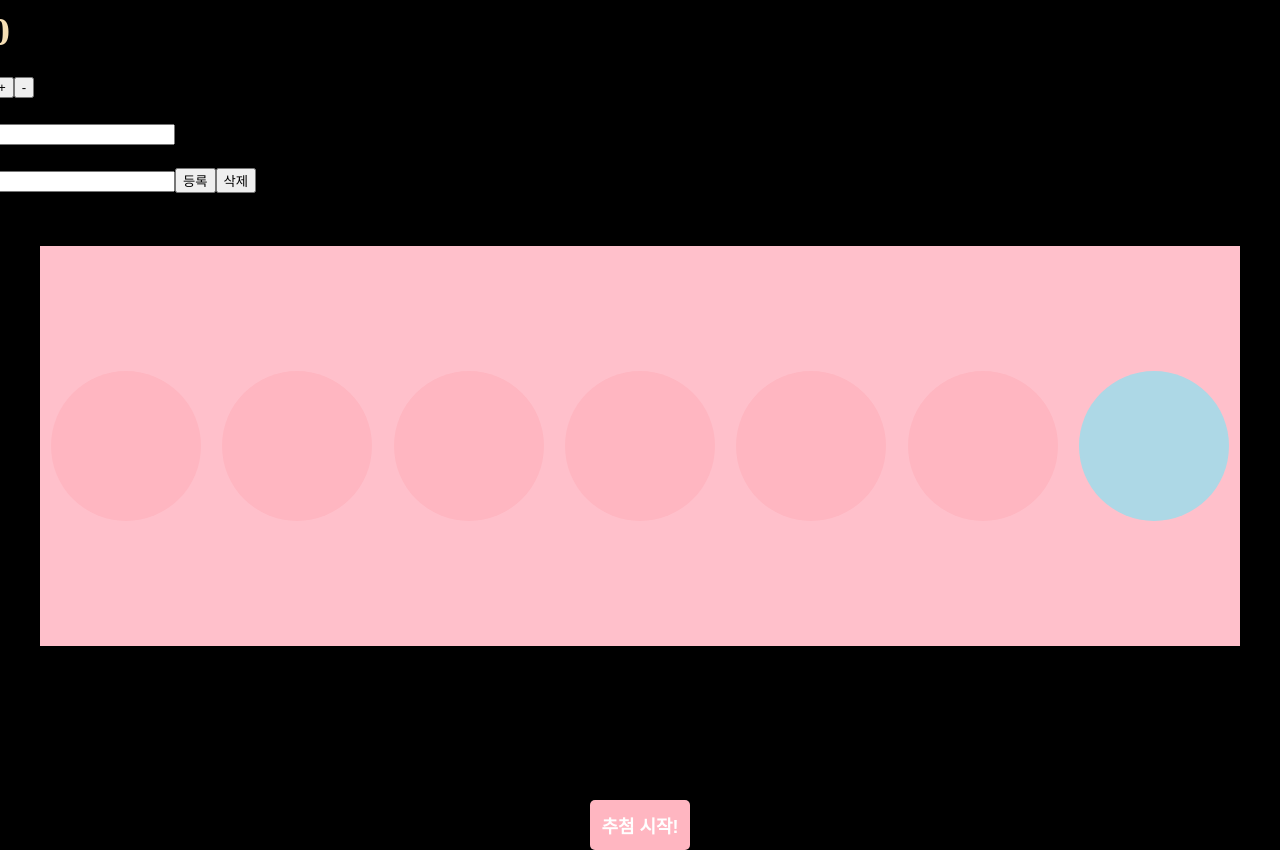
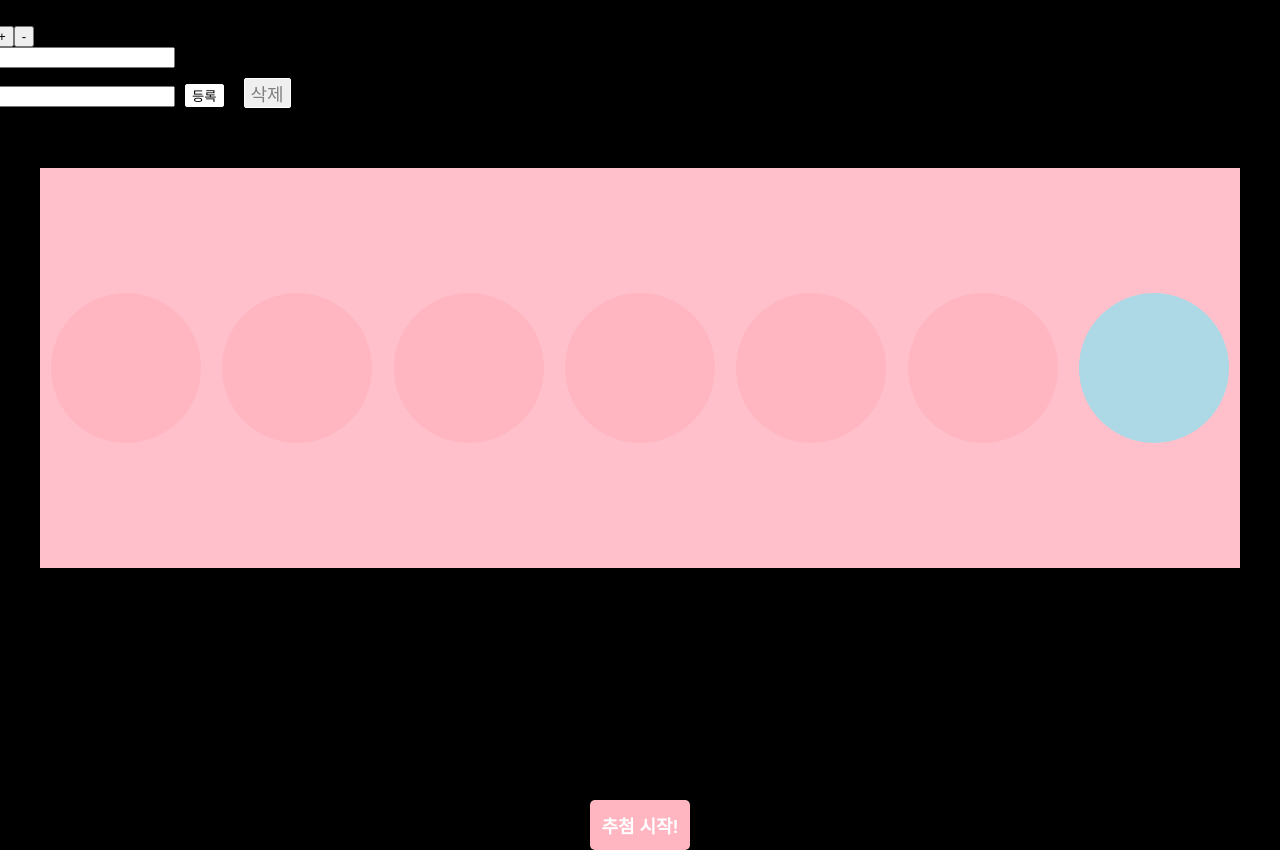
Before and after one commit to rlawnsrud0509/React, a React (Create React App) app: page / in a window 1280 px wide. Built offline with nearby package versions, Linux system fonts and the light colour scheme.

Commit message:
styled-components

```diff
--- a/package.json
+++ b/package.json
@@ -9,6 +9,7 @@
     "react": "^18.2.0",
     "react-dom": "^18.2.0",
     "react-scripts": "5.0.1",
+    "styled-components": "^5.3.5",
     "web-vitals": "^2.1.4"
   },
   "scripts": {
--- a/public/index.html
+++ b/public/index.html
@@ -1,5 +1,5 @@
 <!DOCTYPE html>
-<html lang="en">
+<html lang="ko">
   <head>
     <meta charset="utf-8" />
     <link rel="icon" href="%PUBLIC_URL%/favicon.ico" />
--- a/src/App.css
+++ b/src/App.css
@@ -9,16 +9,9 @@ body {
   align-items: center;
 }
 
-#root {
-  font-size: 40px;
-  align-items: center;
-  font-weight: bold;
-  color: aqua;
-}
-
 .List {
-  background-color: aqua;
+  background-color: black;
   color: white;
-  border: 0;
+  border: 4px solid yellow;
   margin: 20px;
 }
--- a/src/App.js
+++ b/src/App.js
@@ -1,9 +1,9 @@
 import "./App.css";
-import "./rotto/rotto.css";
+import "./lotto/lotto.css";
 import Counter from "./counter.js";
 import CreateList from "./createList";
 import PrintInput from "./printInput.js";
-import Rotto from "./rotto/rotto";
+import Lotto from "./lotto/lotto";
 
 function App() {
   return (
@@ -11,7 +11,7 @@ function App() {
       <Counter />
       <PrintInput />
       <CreateList />
-      <Rotto />
+      <Lotto />
     </div>
   );
 }
--- a/src/createList.js
+++ b/src/createList.js
@@ -1,4 +1,28 @@
 import React, { useState } from "react";
+import styled from "styled-components";
+
+const StyledBtn = styled.button`
+  background-color: ${function (props) {
+    return props.Bg;
+  }};
+  color: ${function (props) {
+    return props.color;
+  }};
+  border: 3px solid aqua;
+  border-radius: 2px;
+  border: 1px solid white;
+  margin: 10px;
+  :hover {
+    cursor: pointer;
+  }
+  :active {
+    cursor: default;
+  }
+`;
+
+const SstyledBtn = styled(StyledBtn)`
+  font-size: 18px;
+`;
 
 function CreateList() {
   let [text, setText] = useState("");
@@ -19,14 +43,19 @@ function CreateList() {
 
     console.log(i);
     setcreateLi(createLi.concat(<li className="List">{text}</li>));
+    document.getElementById("scan").value = "";
   };
 
   return (
     <>
       <div>
-        <input onChange={create}></input>
-        <button onClick={createList}>등록</button>
-        <button onClick={deleteLi}>삭제</button>
+        <input id="scan" onChange={create}></input>
+        <StyledBtn Bg="white" onClick={createList}>
+          등록
+        </StyledBtn>
+        <SstyledBtn color="gray" onClick={deleteLi}>
+          삭제
+        </SstyledBtn>
       </div>
       <ul>{createLi}</ul>
     </>
--- a/src/rotto/rotto.css
+++ b/src/lotto/lotto.css
@@ -1,4 +1,4 @@
-.rottoDiv {
+.lottoDiv {
   margin: 50px;
   background-color: pink;
   width: 1200px;
@@ -7,7 +7,7 @@
   display: flex;
 }
 
-.rotto {
+.lotto {
   display: flex;
   margin: auto;
   background-color: lightpink;
@@ -16,7 +16,7 @@
   border: 0;
   border-radius: 75px;
   transition-timing-function: ease-out;
-  transition-duration: 0.4s;
+  transition-duration: 0.25s;
   text-align: center;
 }
 
@@ -24,7 +24,7 @@
   background-color: lightblue;
 }
 
-.startR {
+.startL {
   position: absolute;
   width: 100px;
   height: 50px;
@@ -39,12 +39,12 @@
   transition-duration: 0.4s;
 }
 
-.startR:hover {
+.startL:hover {
   background-color: rgb(215, 159, 168);
   cursor: pointer;
 }
 
-.startR:active {
+.startL:active {
   background-color: lightpink;
   cursor: default;
   transition-timing-function: ease-out;
--- /dev/null
+++ b/src/lotto/lotto.js
@@ -0,0 +1,43 @@
+import React, { useState } from "react";
+
+function Lotto() {
+  let [Lnum, setLnum] = useState([]);
+  const setRandom = () => {
+    for (let i = 0; i < 7; i++) {
+      setTimeout(() => {
+        setLnum(Lnum[i].concat(Math.random() * 100));
+      }, 500);
+    }
+  };
+
+  return (
+    <div className="lottoDiv">
+      <div className="lotto" id="lotto2">
+        {Lnum}
+      </div>
+      <div className="lotto" id="lotto1">
+        {Lnum}
+      </div>
+      <div className="lotto" id="lotto3">
+        {Lnum}
+      </div>
+      <div className="lotto" id="lotto4">
+        {Lnum}
+      </div>
+      <div className="lotto" id="lotto5">
+        {Lnum}
+      </div>
+      <div className="lotto" id="lotto6">
+        {Lnum}
+      </div>
+      <div className="lotto" id="bonus">
+        {Lnum}
+      </div>
+      <button onClick={setRandom} className="startL">
+        추첨 시작!
+      </button>
+    </div>
+  );
+}
+
+export default Lotto;
--- a/src/rotto/rotto.js
+++ /dev/null
@@ -1,43 +0,0 @@
-import React, { useState } from "react";
-
-function Rotto() {
-  let [Rnum, setRnum] = useState([]);
-  const setRandom = () => {
-    for (let i = 0; i < 7; i++) {
-      setTimeout(() => {
-        setRnum(Rnum[i].concat(Math.random() * 100));
-      }, 500);
-    }
-  };
-
-  return (
-    <div className="rottoDiv">
-      <div className="rotto" id="rotto2">
-        {Rnum}
-      </div>
-      <div className="rotto" id="rotto1">
-        {Rnum}
-      </div>
-      <div className="rotto" id="rotto3">
-        {Rnum}
-      </div>
-      <div className="rotto" id="rotto4">
-        {Rnum}
-      </div>
-      <div className="rotto" id="rotto5">
-        {Rnum}
-      </div>
-      <div className="rotto" id="rotto6">
-        {Rnum}
-      </div>
-      <div className="rotto" id="bonus">
-        {Rnum}
-      </div>
-      <button onClick={setRandom} className="startR">
-        추첨 시작!
-      </button>
-    </div>
-  );
-}
-
-export default Rotto;
```
Also changed, not shown: 1 other file (tests, documents, lock files or other folders).
